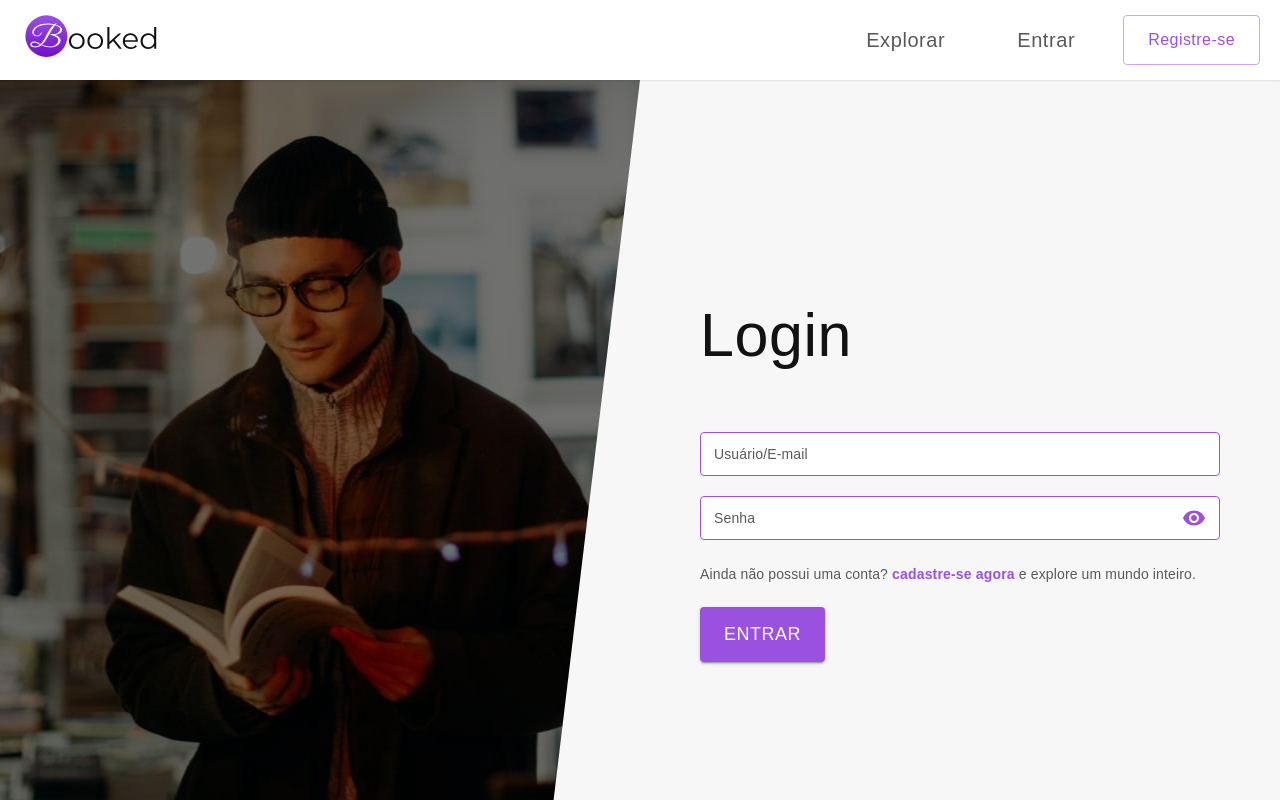
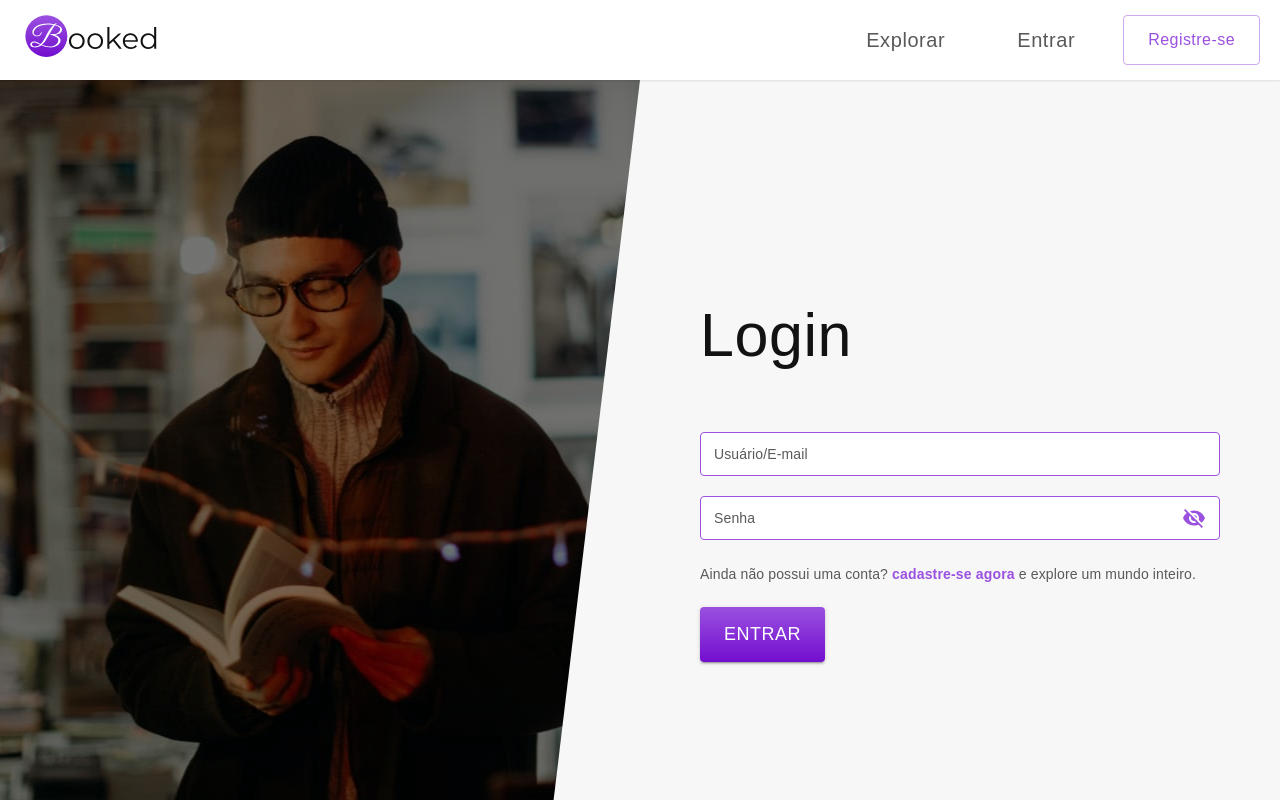
Before and after one commit to i4n-v/booked, a React (Create React App) app in the folder web-app/: page /login in a window 1280 px wide. Shown: the top 800 px of the page. Built offline with nearby package versions, Linux system fonts and the light colour scheme.

Commit message:
hotfix: adding gradient on button

```diff
--- a/web-app/src/components/Input/index.tsx
+++ b/web-app/src/components/Input/index.tsx
@@ -2,7 +2,7 @@ import { Box, TextField } from "@mui/material";
 import { Controller, useFormContext } from "react-hook-form";
 import { InputProps } from "./types";
 import { useState } from "react";
-import { RemoveRedEye } from "@mui/icons-material";
+import { RemoveRedEye, VisibilityOff } from "@mui/icons-material";
 export default function Input({
   name,
   label,
@@ -15,22 +15,31 @@ export default function Input({
     control,
     formState: { errors },
   } = useFormContext();
-  const [input_type, setType] = useState(type)
+  const [input_type, setType] = useState(type);
   const Visibility = () => {
     const changeVisibility = () => {
-      if (input_type === 'password') {
-        setType('text')
+      if (input_type === "password") {
+        setType("text");
       } else {
-        setType('password')
+        setType("password");
       }
-    }
+    };
 
     return (
-      <Box sx={{ cursor: 'pointer' }} display={'flex'} alignItems={'center'} onClick={() => changeVisibility()}>
-        <RemoveRedEye color="primary" />
+      <Box
+        sx={{ cursor: "pointer" }}
+        display={"flex"}
+        alignItems={"center"}
+        onClick={() => changeVisibility()}
+      >
+        {input_type === "text" ? (
+          <RemoveRedEye color="primary" />
+        ) : (
+          <VisibilityOff color="primary" />
+        )}
       </Box>
-    )
-  }
+    );
+  };
 
   return (
     <Controller
@@ -45,7 +54,11 @@ export default function Input({
           helperText={errors[name]?.message as string}
           InputProps={{
             startAdornment: icon?.left,
-            endAdornment: icon?.right ? icon?.right : type === "password" ? <Visibility /> : null,
+            endAdornment: icon?.right ? (
+              icon?.right
+            ) : type === "password" ? (
+              <Visibility />
+            ) : null,
           }}
           InputLabelProps={{ shrink }}
           fullWidth
--- a/web-app/src/configs/Theme/theme.tsx
+++ b/web-app/src/configs/Theme/theme.tsx
@@ -77,8 +77,8 @@ const include: ThemeOptions = {
           font: theme.font.xs,
         },
         multiline: {
-          height: 'auto',
-          minHeight: "44px"
+          height: "auto",
+          minHeight: "44px",
         },
       },
     },
@@ -113,9 +113,9 @@ const include: ThemeOptions = {
             transform: "translate(16px, -4px) scale(0.75)",
             top: "-2px",
           },
-          '&.MuiInputLabel-root': {
-            top: '-3px'
-          }
+          "&.MuiInputLabel-root": {
+            top: "-3px",
+          },
         },
       },
     },
@@ -139,30 +139,36 @@ const include: ThemeOptions = {
         root: {
           padding: "12px 24px",
         },
+        contained: {
+          background: "linear-gradient(180deg, #9B51E0 0%, #720ECF 100%)",
+          ":hover": {
+            background: "linear-gradient(180deg, #720ECF 0%, #54079D 100%)",
+          },
+        },
       },
     },
 
     MuiChip: {
       styleOverrides: {
         root: {
-          height: 'auto'
-        }
-      }
+          height: "auto",
+        },
+      },
     },
     MuiAutocomplete: {
       styleOverrides: {
         input: {
-          minHeight: '44px',
+          minHeight: "44px",
         },
         root: {
-          '& .MuiOutlinedInput-root .MuiAutocomplete-input,.MuiOutlinedInput-root': {
-            padding: '0 0 0 9px',
-            minHeight: '44px',
-          },
-
-        }
-      }
-    }
+          "& .MuiOutlinedInput-root .MuiAutocomplete-input,.MuiOutlinedInput-root":
+            {
+              padding: "0 0 0 9px",
+              minHeight: "44px",
+            },
+        },
+      },
+    },
   },
 };
 theme = createTheme(theme, include);
```
